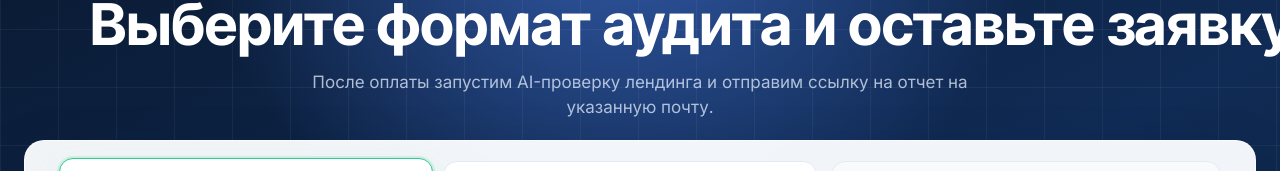
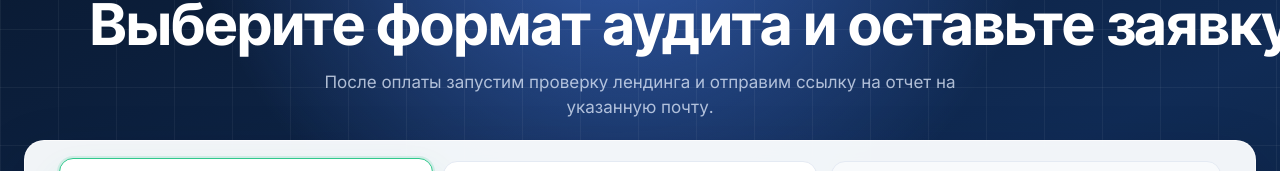
Before and after one commit to arefyevv/leadfix, a Next.js app: page /checkout in a window 1280 px wide. Shown: the part 145-316 px from the top of the page. Built offline with nearby package versions, Linux system fonts and the light colour scheme; no server answers.

Commit message:
Adjust checkout subtitle wording

```diff
--- a/src/components/CheckoutScreen.tsx
+++ b/src/components/CheckoutScreen.tsx
@@ -39,7 +39,7 @@ export function CheckoutScreen({
             <p className="full-audit__eyebrow">Следующий шаг</p>
             <h2>Выберите формат аудита и оставьте заявку</h2>
             <p>
-              После оплаты запустим AI-проверку лендинга и отправим ссылку на отчет на указанную почту.
+              После оплаты запустим проверку лендинга и отправим ссылку на отчет на указанную почту.
             </p>
           </header>
 
```
